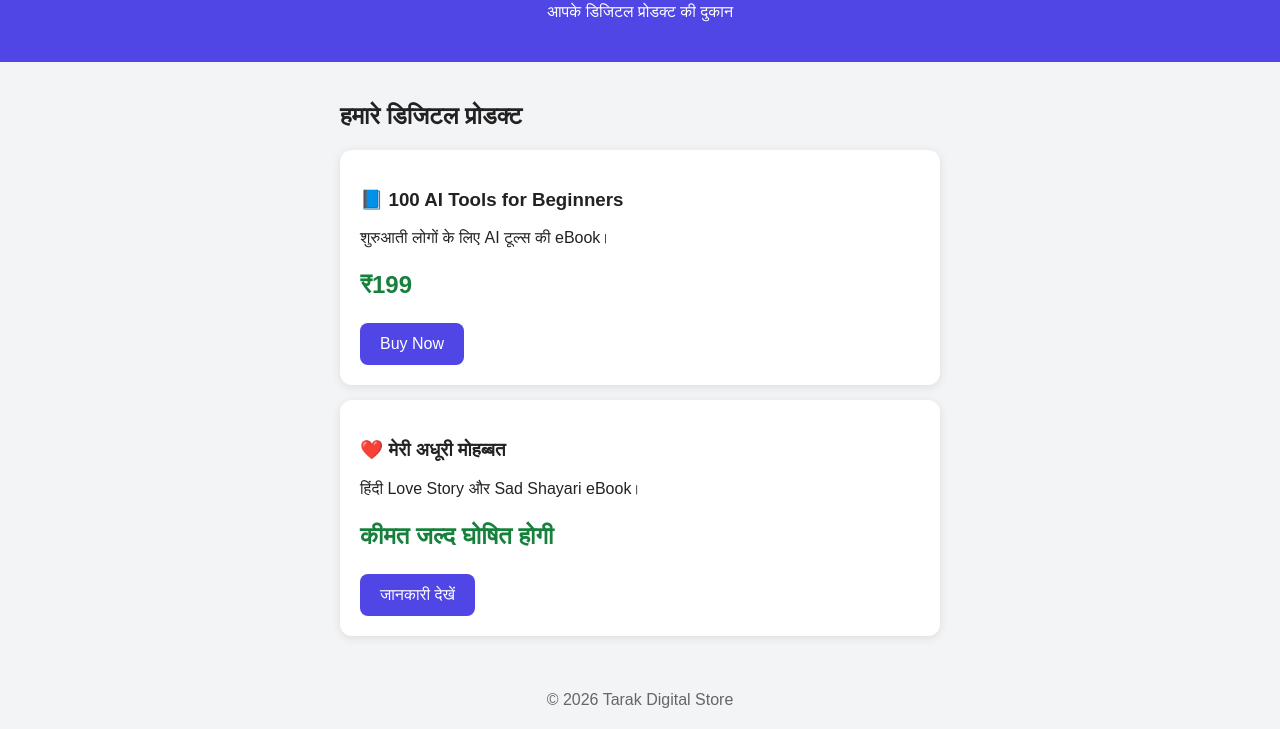
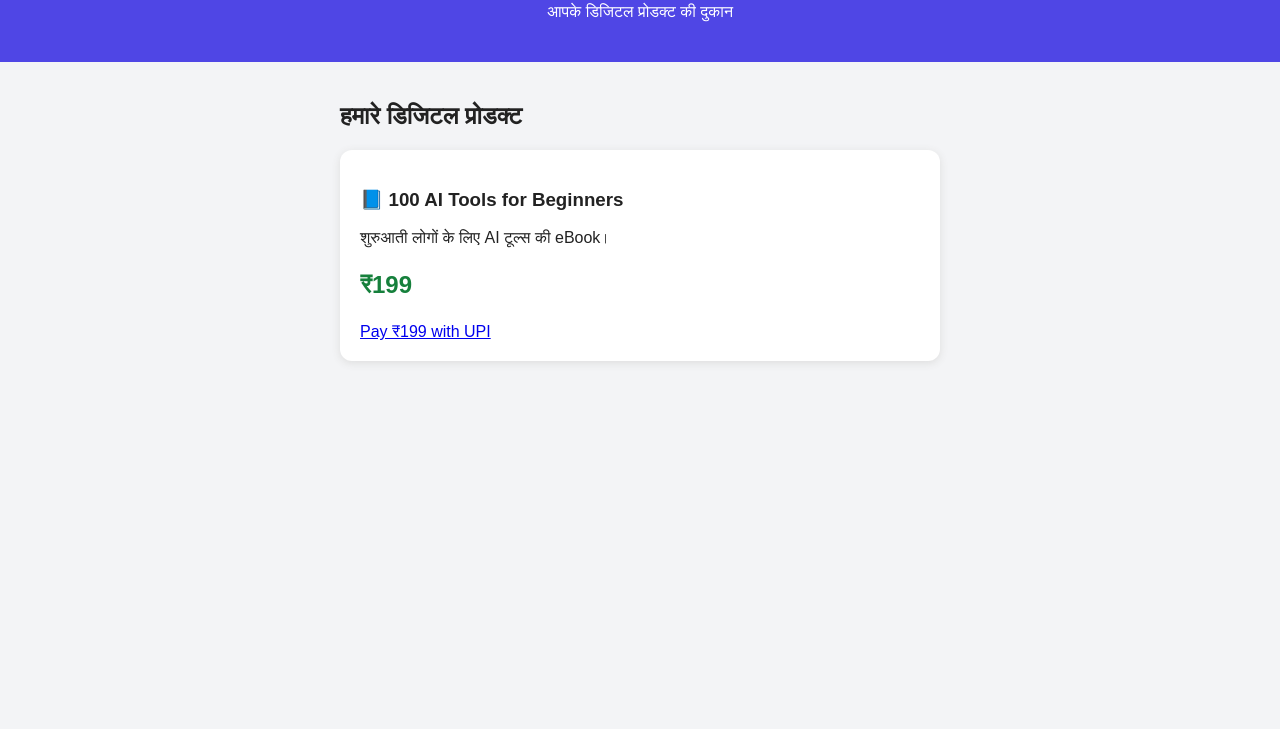
Before and after one commit to taraknathdas857-cloud/tarak-digital-store, a plain HTML site: page index.html in a window 1280 px wide. Shown: the part 75-804 px from the top of the page. Drawn offline with Linux system fonts and the light colour scheme.

Commit message:
Add UPI payment option for eBook purchase
Added UPI payment link for purchasing the eBook.

```diff
--- a/index.html
+++ b/index.html
@@ -25,15 +25,4 @@ footer{text-align:center;padding:20px;color:#666}
 <h3>📘 100 AI Tools for Beginners</h3>
 <p>शुरुआती लोगों के लिए AI टूल्स की eBook।</p>
 <p class="price">₹199</p>
-<button onclick="alert('ऑर्डर करने के लिए स्टोर के मालिक से संपर्क करें।')">Buy Now</button>
-</div>
-<div class="card">
-<h3>❤️ मेरी अधूरी मोहब्बत</h3>
-<p>हिंदी Love Story और Sad Shayari eBook।</p>
-<p class="price">कीमत जल्द घोषित होगी</p>
-<button onclick="alert('यह प्रोडक्ट जल्द उपलब्ध होगा।')">जानकारी देखें</button>
-</div>
-</div>
-<footer>© 2026 Tarak Digital Store</footer>
-</body>
-</html>
+<a href="upi://pay?pa=7320945249%40axl&amp;pn=Tarak%20Digital%20Store&amp;am=199.00&amp;cu=INR&amp;tn=100%20AI%20Tools">Pay ₹199 with UPI</a>
```
